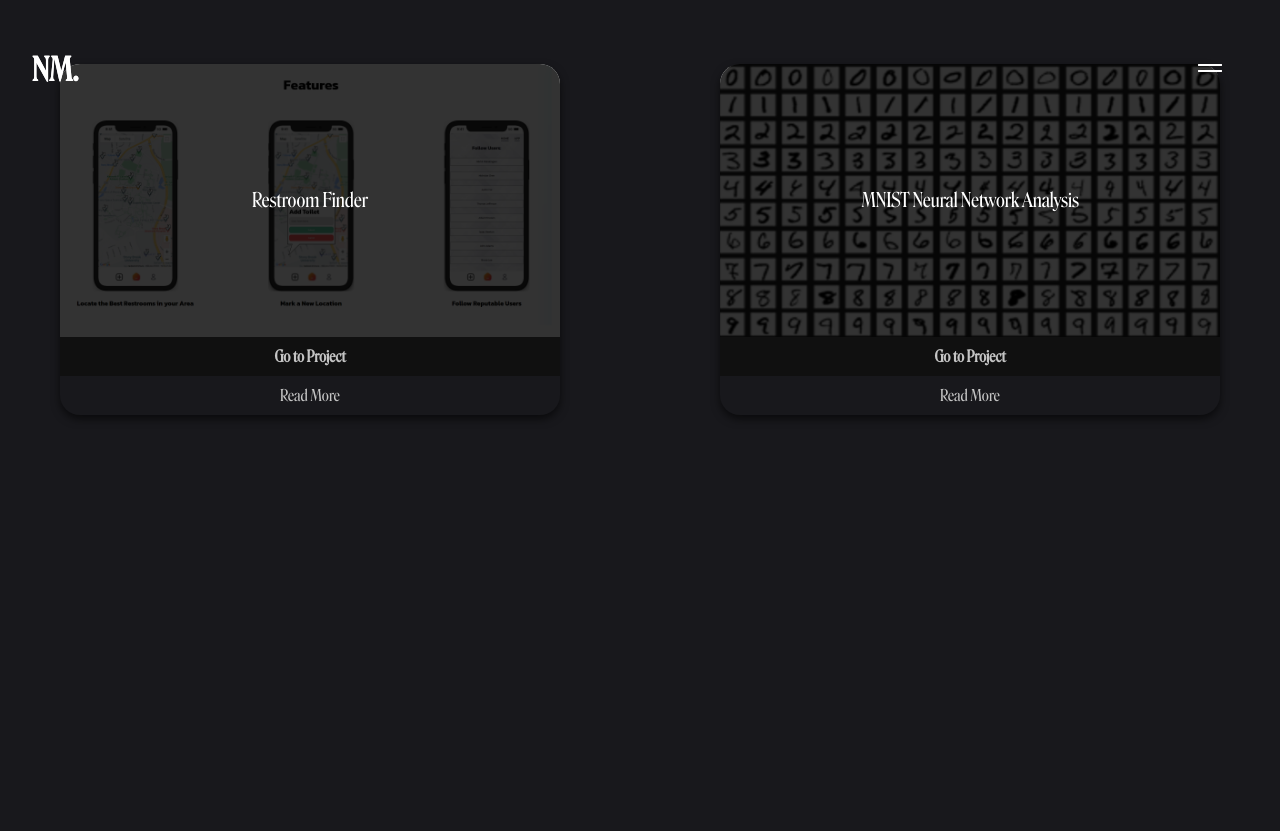
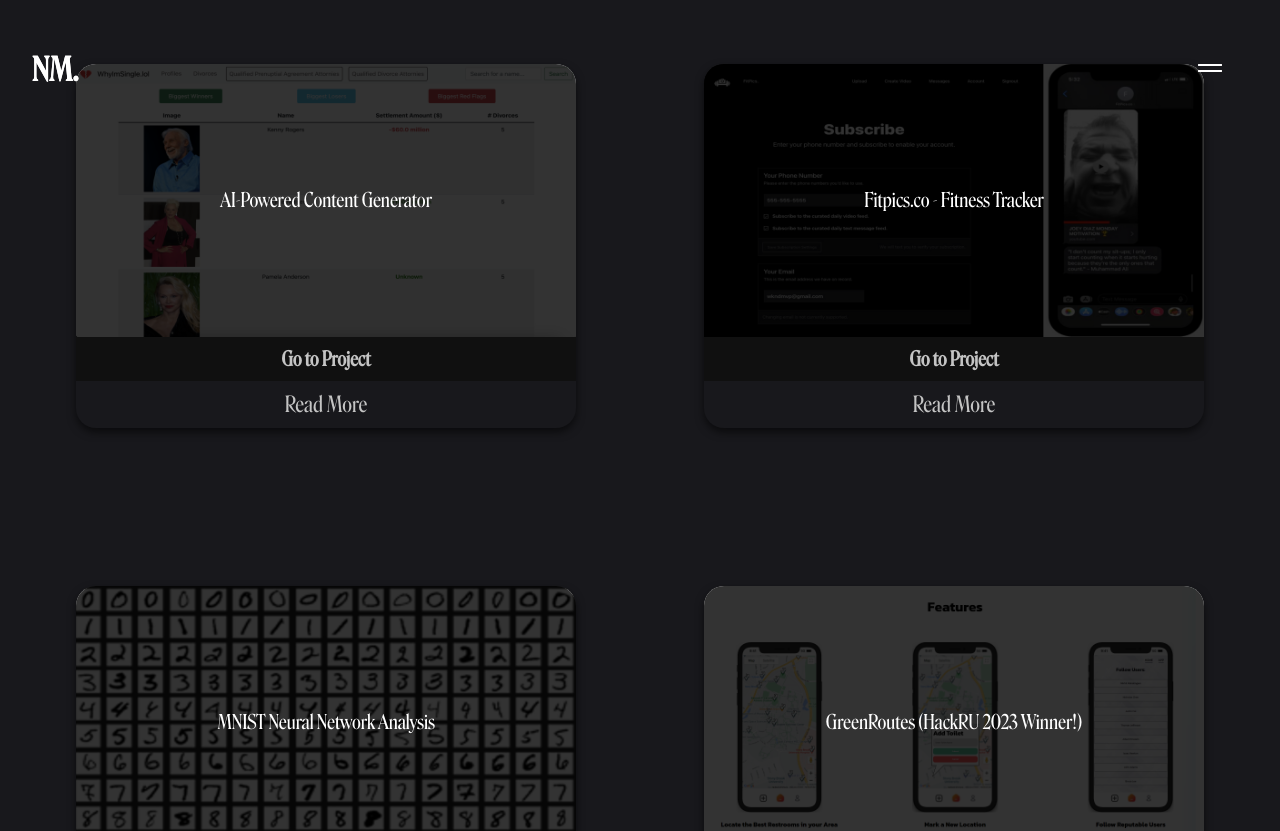
Before and after one commit to NikhilMahalingam/react-portfolio, a React (Vite) app: page /Projects in a window 1280 px wide. Shown: the top 831 px of the page. Built offline with nearby package versions, Linux system fonts and the light colour scheme.

Commit message:
Added more projects

```diff
--- a/src/components/Nav.tsx
+++ b/src/components/Nav.tsx
@@ -6,7 +6,7 @@
 
     const [navOpen, setNavOpen] = useState(false);
     const location = useLocation();
-    const isAboutPage = location.pathname === '/About' || location.pathname === '/Experience' || location.pathname === '/Projects';
+    const isAboutPage = location.pathname === '/About' || location.pathname === '/Experience' || location.pathname === '/Projects' || location.pathname === '/';
 
     return (
       <div className="nav">
--- a/src/components/Project.css
+++ b/src/components/Project.css
@@ -7,6 +7,7 @@
     margin-left: auto;
     margin-right: auto;
     padding: 0;
+    margin-bottom: 30px;
   }
 
   .project-image-container {
@@ -64,6 +65,7 @@
     font-weight: bold;
     width: 500px;
     transition: 0.3s;
+    font-size: 20px;
   }
 
   .project-link:hover{
@@ -76,7 +78,7 @@
     border: none;
     padding: 10px;
     cursor: pointer;
-    font-size: 16px;
+    font-size: 22px;
     color: #c4c4c4;
     width: 500px;
     transition:0.3s;
@@ -90,6 +92,8 @@
     padding: 10px;
     text-align: justify;
     width: 500px;
+    color: white;
+    font-family: 'Roslindale';
   }
 
   .expanded {
--- a/src/pages/About.css
+++ b/src/pages/About.css
@@ -92,7 +92,7 @@
     }
   }
 
- #specificPage .image-container {
+.image-container {
     display: flex;
     height: auto;
     margin-top: 5%;
@@ -102,9 +102,9 @@
   }
 
 
-  #specificPage .image-container img {
+ .image-container img {
     opacity: 0.8;
-    width: 50%;
+    width: 50% !important;
     min-width: 250px;
     height: auto;
     transform: scale(0.9); /* Start at half the original size */
--- a/src/pages/LandingPage.css
+++ b/src/pages/LandingPage.css
@@ -1,4 +1,11 @@
-/* LandingPage.css */
+@import url('https://fonts.googleapis.com/css2?family=Kanit:wght@400;600;700&family=Montserrat:wght@400;500;600&display=swap');
+html, body{
+  background-color: #18181c !important;
+  margin: 0;
+  padding:0;
+  height: 100%;
+}
+
 .landing-container {
     font-family: 'Roslindale', sans-serif;
     text-align: center;
@@ -10,58 +17,74 @@
   }
 
   .small-text {
-    font-size: 24px;
+    font-size: 28px;
+    color: #fff8ed;
+    animation: float 3s ease-in-out infinite;
+  }
+
+  @keyframes float {
+    0% {
+      transform: translatey(0px);
+    }
+    50% {
+      transform: translatey(-20px);
+    }
+    100% {
+      transform: translatey(0px);
+    }
   }
 
   .name-text1 {
     font-size: 148px;
     color: transparent;
-    -webkit-text-stroke: 1.5px black;
+    -webkit-text-stroke: 1.5px #fff8ed;
     position: relative;
     overflow: hidden;
+    animation: float 3s ease-in-out infinite;
   }
 
   .name-text2 {
     font-size: 148px;
-    color: black;
-    -webkit-text-stroke: 1.5px black;
+    color: #fff8ed;
+    -webkit-text-stroke: 1.5px #fff8ed;
     position: relative;
     overflow: hidden;
+    animation: float 3s ease-in-out infinite;
   }
 
   @media (max-width: 768px) {
     .name-text1 {
-      font-size: 96px; /* Adjust as needed */
+      font-size: 96px;
     }
   }
 
   @media (max-width: 480px) {
     .name-text1 {
-      font-size: 64px; /* Adjust as needed */
+      font-size: 64px;
     }
   }
 
   @media (max-width: 300px) {
     .name-text1 {
-      font-size: 45px; /* Adjust as needed */
+      font-size: 45px;
     }
   }
 
   @media (max-width: 768px) {
     .name-text2 {
-      font-size: 96px; /* Adjust as needed */
+      font-size: 96px;
     }
   }
 
   @media (max-width: 480px) {
     .name-text2 {
-      font-size: 64px; /* Adjust as needed */
+      font-size: 64px;
     }
   }
 
   @media (max-width: 300px) {
     .name-text2 {
-      font-size: 45px; /* Adjust as needed */
+      font-size: 45px;
     }
   }
 
@@ -71,7 +94,7 @@
     top: 0;
     left: 0;
     width: 0;
-    color: black;
+    color: #fff8ed;
     white-space: nowrap;
     overflow: hidden;
     animation: fillIn 2s forwards;
@@ -84,7 +107,7 @@
     top: 0;
     left: 0;
     width: 0;
-    color: #fff8ed;
+    color: #18181c;
     white-space: nowrap;
     overflow: hidden;
     animation: fillIn 2s forwards;
@@ -105,8 +128,8 @@
   font-family: 'Roslindale', sans-serif;
   font-size: 32px;
   text-decoration: underline;
-  color: black;
-  -webkit-text-stroke: 1px black;
+  color: #fff8ed;
+  -webkit-text-stroke: 1px #fff8ed;
   transition: transform 0.3s ease-in-out;
 }
 
--- a/src/pages/Projects.tsx
+++ b/src/pages/Projects.tsx
@@ -1,26 +1,57 @@
 import React from 'react';
 import './ProjectsPage.css';
+import Nav from '../components/Nav';
 import Project from '../components/Project';
+
 import mnist from '../components/images/mnist.png'
 import toiletShowcase from '../components/images/toiletShowcase.png'
-import Nav from '../components/Nav';
+import aiContent from '../components/images/whyimsingle.png'
+import fitpics from '../components/images/fitpics.jpg'
+import bookdown from '../components/images/bookdownShowcase.png'
+
 
 const Projects = () => {
   return (
     <>
     <Nav/>
     <div className="project-collection">
-      <Project
-              imageUrl={toiletShowcase}
-              projectLink="https://github.com/NikhilMahalingam/ToiletFinder"
+
+        <Project
+              imageUrl={aiContent}
+              projectLink="https://www.wkndmvp.com/posts/whyimsingle.html"
               description="test"
-              title="Restroom Finder"/>
+              title="AI-Powered Content Generator"/>
 
-      <Project
+        <Project
+              imageUrl={fitpics}
+              projectLink="https://www.wkndmvp.com/posts/fitpics.html"
+              description="test"
+              title="Fitpics.co - Fitness Tracker"/>
+
+
+        <Project
               imageUrl={mnist}
               projectLink="https://colab.research.google.com/drive/1RvszF_B6-W3BMS4C_p-j8EDlsx0yS5uw?usp=sharing"
               description="test"
               title="MNIST Neural Network Analysis"/>
+
+        <Project
+              imageUrl={toiletShowcase}
+              projectLink="https://github.com/NikhilMahalingam/GreenRoutes"
+              description="test"
+              title="GreenRoutes (HackRU 2023 Winner!)"/>
+
+        <Project
+              imageUrl={toiletShowcase}
+              projectLink="https://github.com/NikhilMahalingam/ToiletFinder"
+              description="test"
+              title="Restroom Finder (SBU Hacks 2022 Winner!)"/>
+
+        <Project
+              imageUrl={bookdown}
+              projectLink="https://github.com/NikhilMahalingam/IntroToStats-Bookdown"
+              description="test"
+              title="Intro to Statistics Website"/>
 
 
       </div>
--- a/src/pages/ProjectsPage.css
+++ b/src/pages/ProjectsPage.css
@@ -1,16 +1,16 @@
 @import url('https://fonts.googleapis.com/css2?family=Kanit:wght@400;600;700&family=Montserrat:wght@400;500;600&display=swap');
 html, body{
-  background-color: #18181c !important;
+  background-color: #18181c;
   margin: 0;
   padding:0;
-  height: 100%;
+  height: 2vh;
 }
 
 .project-collection{
   display: grid;
   grid-template-columns: auto auto;
   grid-auto-rows: auto;
-  gap: 10rem;
+  gap: 8rem;
   align-items: start;
   justify-content: center;
   margin-top: 5%;
```
Also changed, not shown: src/components/images/fitpics.jpg (added), src/components/images/whyimsingle.png (added).
